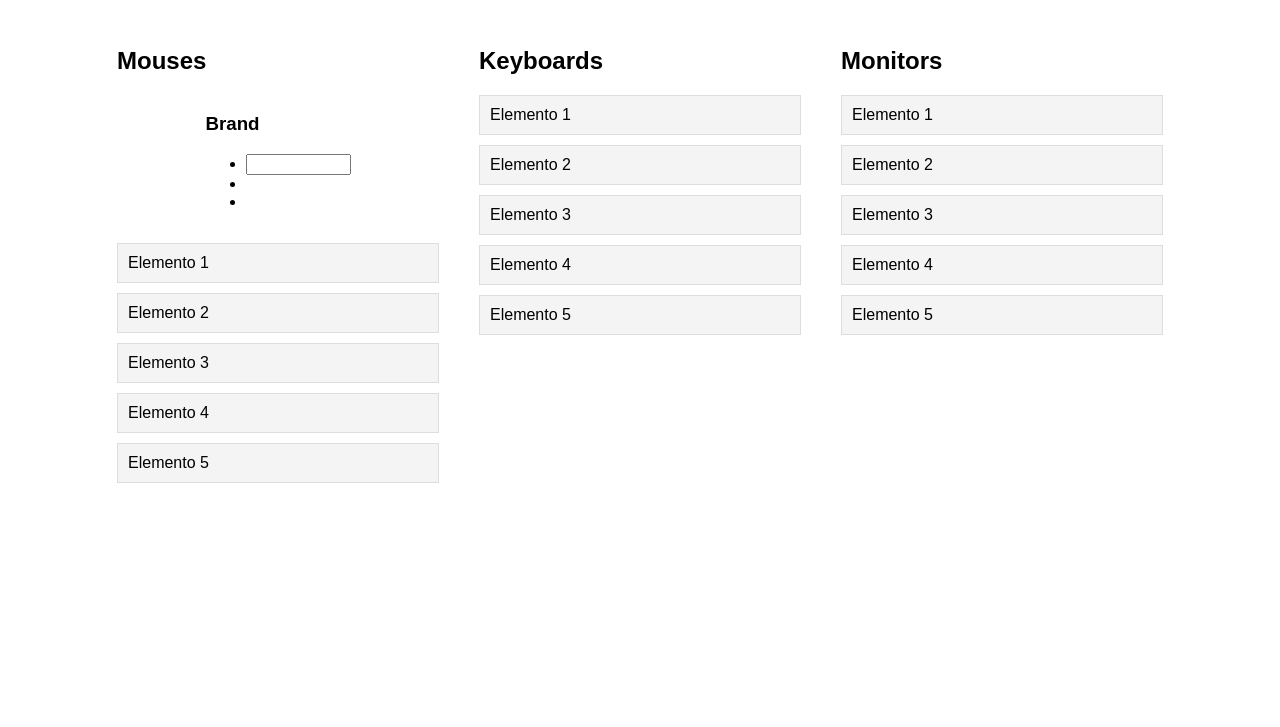
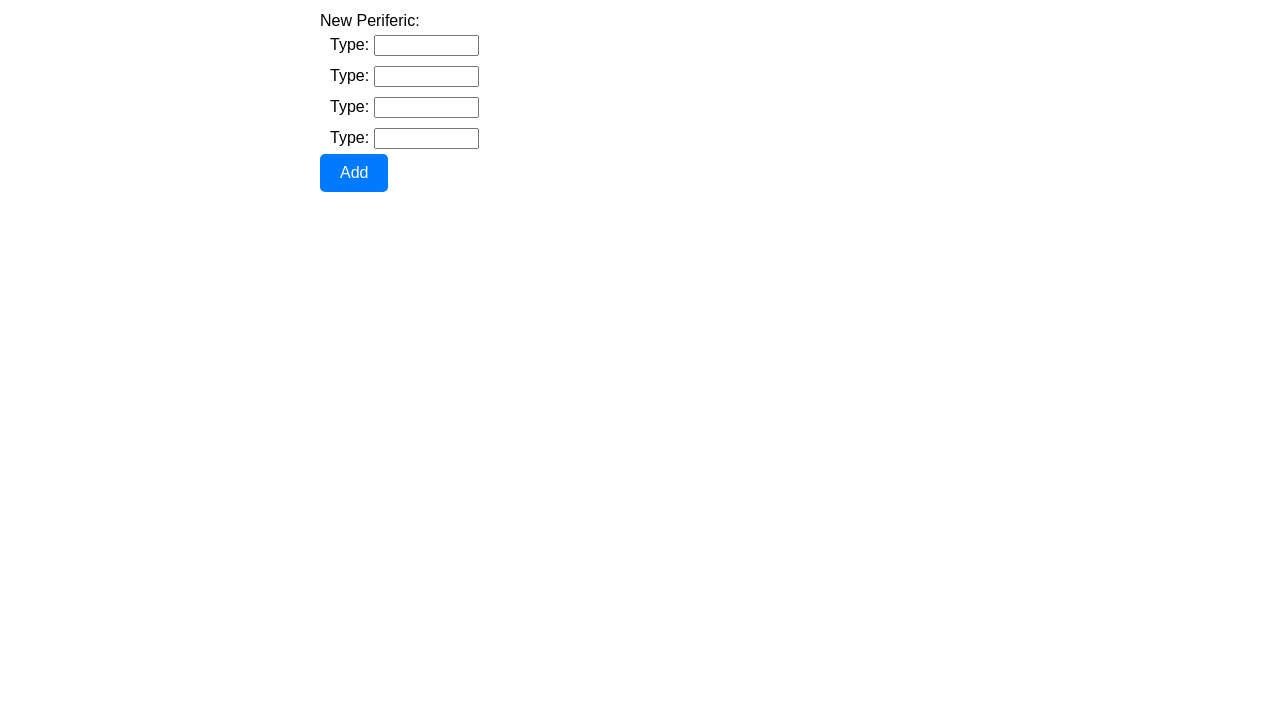
Before and after one commit to iaw-2024/ThiagoZanconi-1-html-css, a plain HTML site: page formulario/html_css/formulariohtml_css.html in a window 1280 px wide. Shown: the part 73-800 px from the top of the page. Drawn offline with Linux system fonts and the light colour scheme.

Commit message:
formulario & listado html update

```diff
--- a/formulario/html_css/formulariohtml_css.html
+++ b/formulario/html_css/formulariohtml_css.html
@@ -7,58 +7,27 @@
     <link rel="stylesheet" href="styles.css">
 </head>
 <body>
-    <h1 class="header">Periferics</h1>
+    <h1 class="header">New Periferic</h1>
     <div class="wrapper">
-        <div class="container1">
-            <h2>Mouses</h2>
-            <div>
-                <div class="wrapper">
-                    <h3>Brand</h3>
-                    <ul>
-                        <li>
-                            <input type="text"  maxlength="8" size="10" />
-
-                        </li>
-                        <li>
-
-                        </li>
-                        <li>
-
-                        </li>
-
-                    </ul>
-
-
-                </div>
-
-            </div>
-            <ul class="list">
-                <li>Elemento 1</li>
-                <li>Elemento 2</li>
-                <li>Elemento 3</li>
-                <li>Elemento 4</li>
-                <li>Elemento 5</li>
-            </ul>
+        <div>New Periferic:</div>
+        <div class="wrapper2">
+            <text>Type: </text>
+            <input type="text"  maxlength="8" size="10" />
         </div>
-        <div class="container1">
-            <h2>Keyboards</h2>
-            <ul class="list">
-                <li>Elemento 1</li>
-                <li>Elemento 2</li>
-                <li>Elemento 3</li>
-                <li>Elemento 4</li>
-                <li>Elemento 5</li>
-            </ul>
+        <div class="wrapper2">
+            <text>Type: </text>
+            <input type="text"  maxlength="8" size="10" />
         </div>
-        <div class="container1">
-            <h2>Monitors</h2>
-            <ul class="list">
-                <li>Elemento 1</li>
-                <li>Elemento 2</li>
-                <li>Elemento 3</li>
-                <li>Elemento 4</li>
-                <li>Elemento 5</li>
-            </ul>
+        <div class="wrapper2">
+            <text>Type: </text>
+            <input type="text"  maxlength="8" size="10" />
+        </div>
+        <div class="wrapper2">
+            <text>Type: </text>
+            <input type="text"  maxlength="8" size="10" />
+        </div>
+        <div>
+            <button class="btn">Add</button>
         </div>
     </div>
 </body>
--- a/formulario/html_css/styles.css
+++ b/formulario/html_css/styles.css
@@ -12,36 +12,35 @@ body {
 }
 
 .wrapper {
-    max-width: fit-content;
-    margin-left: auto;
-    margin-right: auto;
-    overflow: auto;
+    margin: auto;
+    padding: 5px;
+    max-width: 50%;
+    min-width: 30%;
+    justify-content: space-between;
 }
 
-.container1 {
-    max-width: 800px;
-    margin: 0 auto;
-    padding: 20px;
-    float: left;
+.wrapper2{
+    margin-left: 5px;
+    margin-right: 5px;
+    padding: 5px;
+    justify-content: space-between;
 }
 
-/* Estilo de la lista */
-.list {
-    list-style: none;
-    padding: 0;
-}
+.btn {
+    background-color: #007bff; /* Color azul */
+    color: #fff; /* Texto blanco */
+    padding: 10px 20px;
+    font-size: 16px;
+    border: none;
+    border-radius: 5px;
+    cursor: pointer;
+    transition: background-color 0.3s ease;
+  }
 
-.list li {
-    background-color: #f4f4f4;
-    border: 1px solid #ddd;
-    margin-bottom: 10px;
-    padding: 10px;
-    width: 300px;
-}
+  .btn:hover {
+    background-color: #0056b3; /* Color azul oscuro al pasar el ratón */
+  }
 
-/* Estilo responsive */
-@media only screen and (max-width: 400px) {
-    .container {
-        padding: 10px;
-    }
-}
+  .btn:active {
+    background-color: #004080; /* Color azul más oscuro cuando se hace clic */
+  }
```
Also changed, not shown: listado/html_css/listadohtml_css.html (+8 -8 lines).
